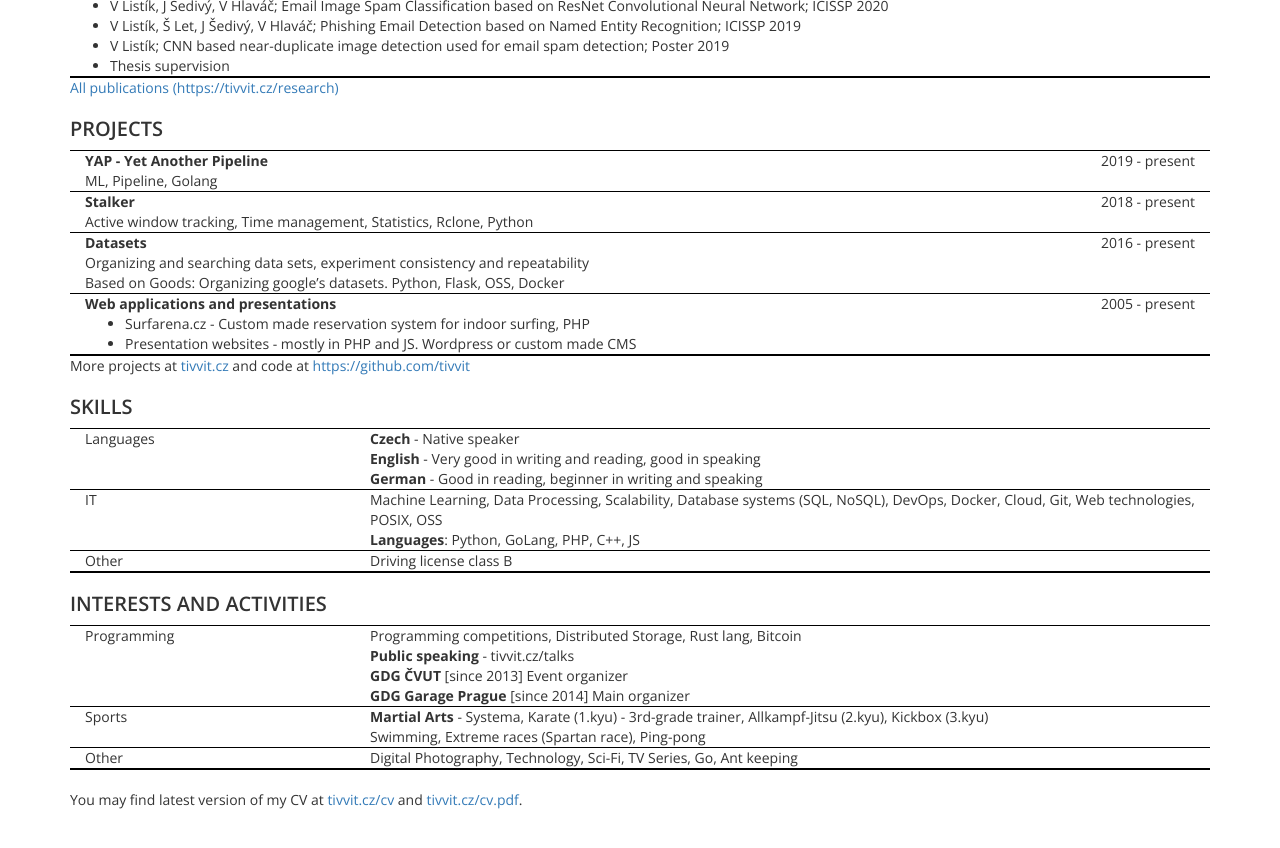
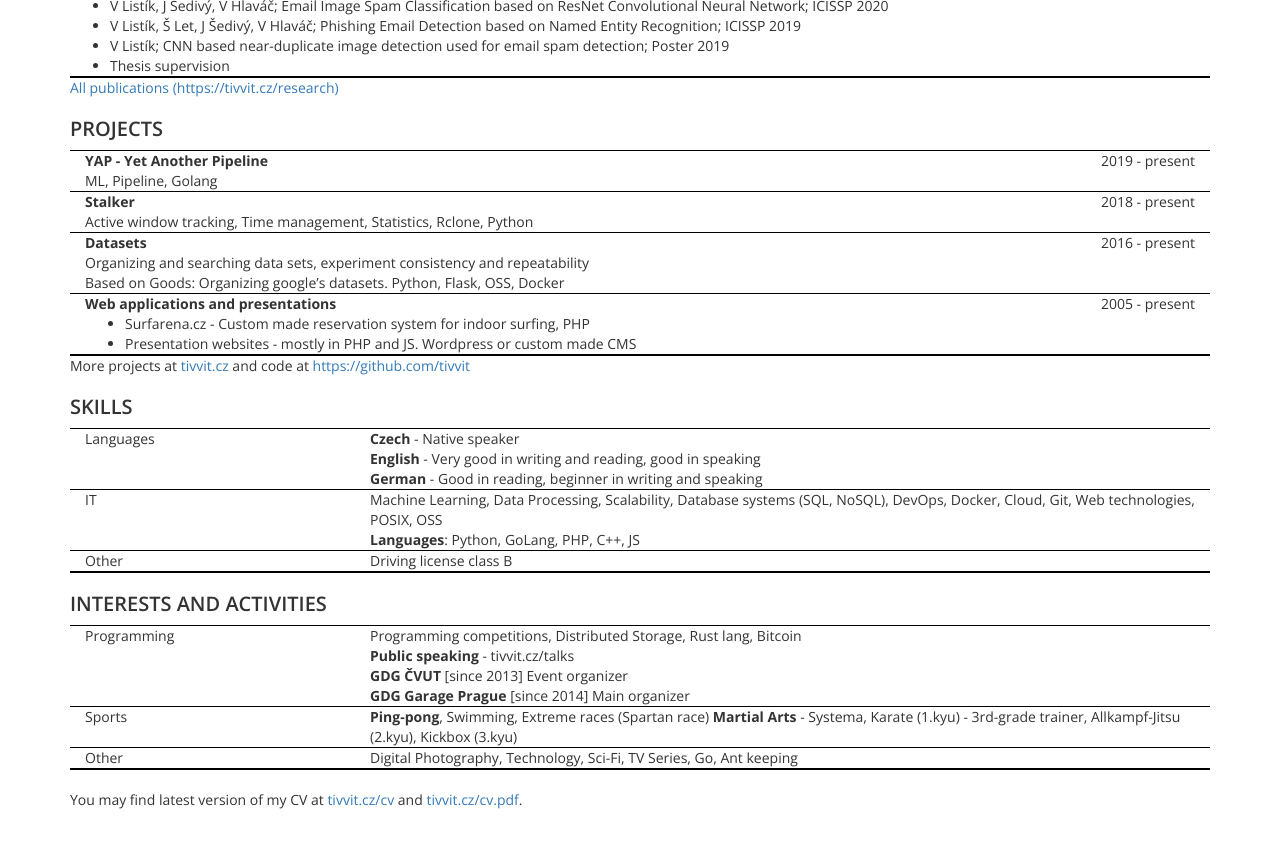
Before and after one commit to tivvit/tivvit.github.io, a Jekyll site: the page cv.html, which Jekyll copies as it is, in a window 1280 px wide and 900 px high, scrolled down 1074 px. Shown: the top 848 px of the window. Built offline with Jekyll 4.4.1, drawn with Linux system fonts in a browser that asks for light colours.

Commit message:
reorder sportes in CV based on current situation

```diff
--- a/cv.html
+++ b/cv.html
@@ -310,9 +310,9 @@ More projects at <a href="https://tivvit.cz">tivvit.cz</a> and code at <a href="
             Sports
         </div>
         <div class="col-xs-9">
+            <b>Ping-pong</b>, Swimming, Extreme races (Spartan race)
             <b>Martial Arts</b> - Systema, Karate (1.kyu) - 3rd-grade trainer, Allkampf-Jitsu (2.kyu), Kickbox
             (3.kyu)<br/>
-            Swimming, Extreme races (Spartan race), Ping-pong
         </div>
     </div>
     <div class="clearfix block lineBlock">
```
